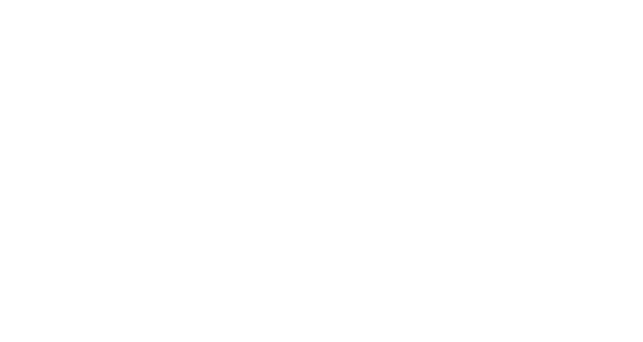
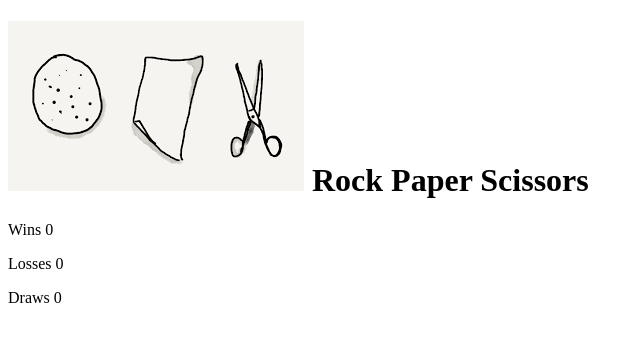
Before and after one commit to EddibN/thegame, a plain HTML site: page index.html in a window 1280 px wide. Shown: the whole page, without its empty margins (0-643 px from the left). Drawn offline with Linux system fonts and the light colour scheme.

Commit message:
add  html structure

```diff
--- a/index.html
+++ b/index.html
@@ -4,10 +4,32 @@
     <meta charset="UTF-8">
     <meta http-equiv="X-UA-Compatible" content="IE=edge">
     <meta name="viewport" content="width=device-width, initial-scale=1.0">
+    <link rel="stylesheet" href="https://use.fontawesome.com/releases/v5.7.2/css/all.css" integrity="sha384-fnmOCqbTlWIlj8LyTjo7mOUStjsKC4pOpQbqyi7RrhN7udi9RwhKkMHpvLbHG9Sr" crossorigin="anonymous">
+    <link href="https://fonts.googleapis.com/css?family=Raleway%7CRighteous" rel="stylesheet">
     <link rel="stylesheet" href="assets/css/style.css">
     <title>Document</title>
 </head>
 <body>
+    <h1 class="heading">
+        <img class="logo" src="assets/images/logo.png" alt="logo">
+        Rock Paper Scissors
+
+    </h1>
+
+  <div class="game-area">
+
+  </div>
+
+  <div class="score-area">
+
+  </div>
+
+  <div class="score-area">
+    <p class="scores">Wins <span id="wins">0</span></p>
+    <p class="scores">Losses <span id="losses">0</span></p>
+    <p class="scores">Draws <span id="draws">0</span></p>
+</div>
+
   <script src="assets/js/script.js"></script>
 </body>
 </html>
```
Also changed, not shown: assets/images/logo.png (added).
